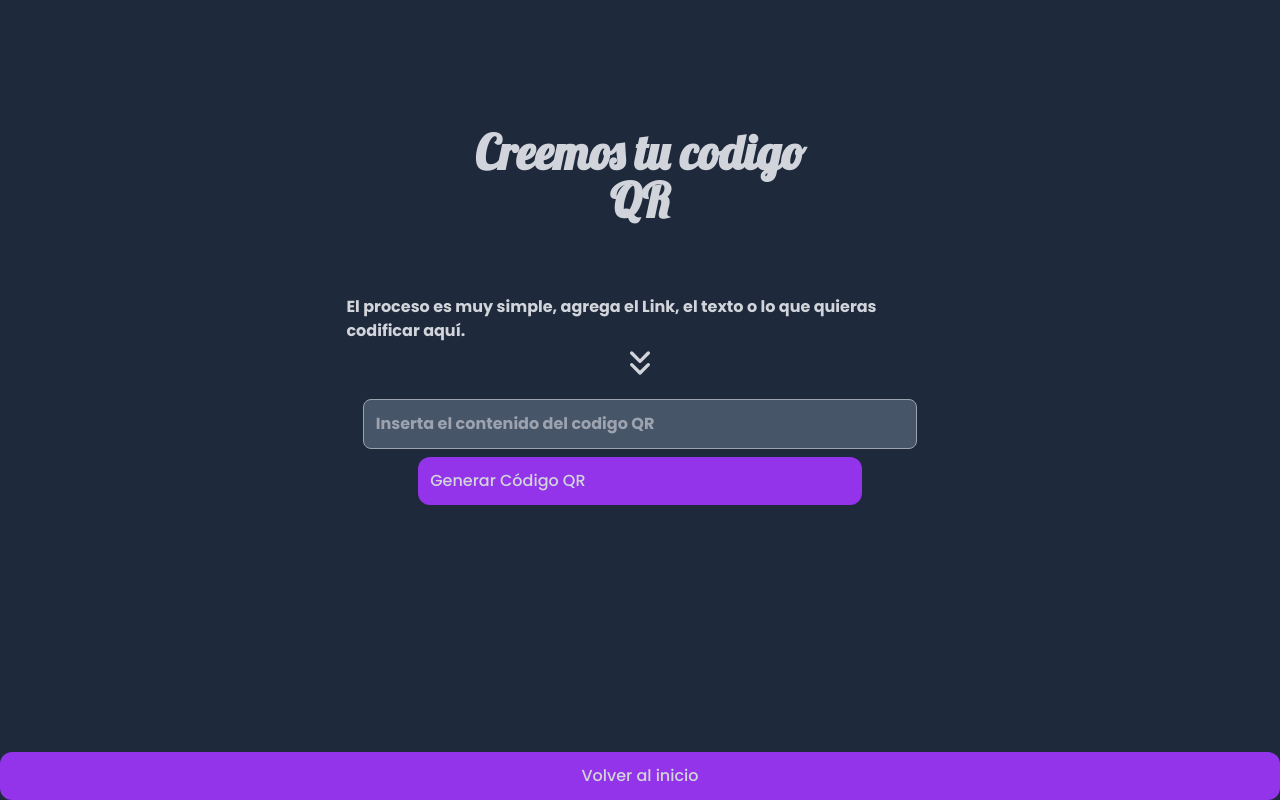
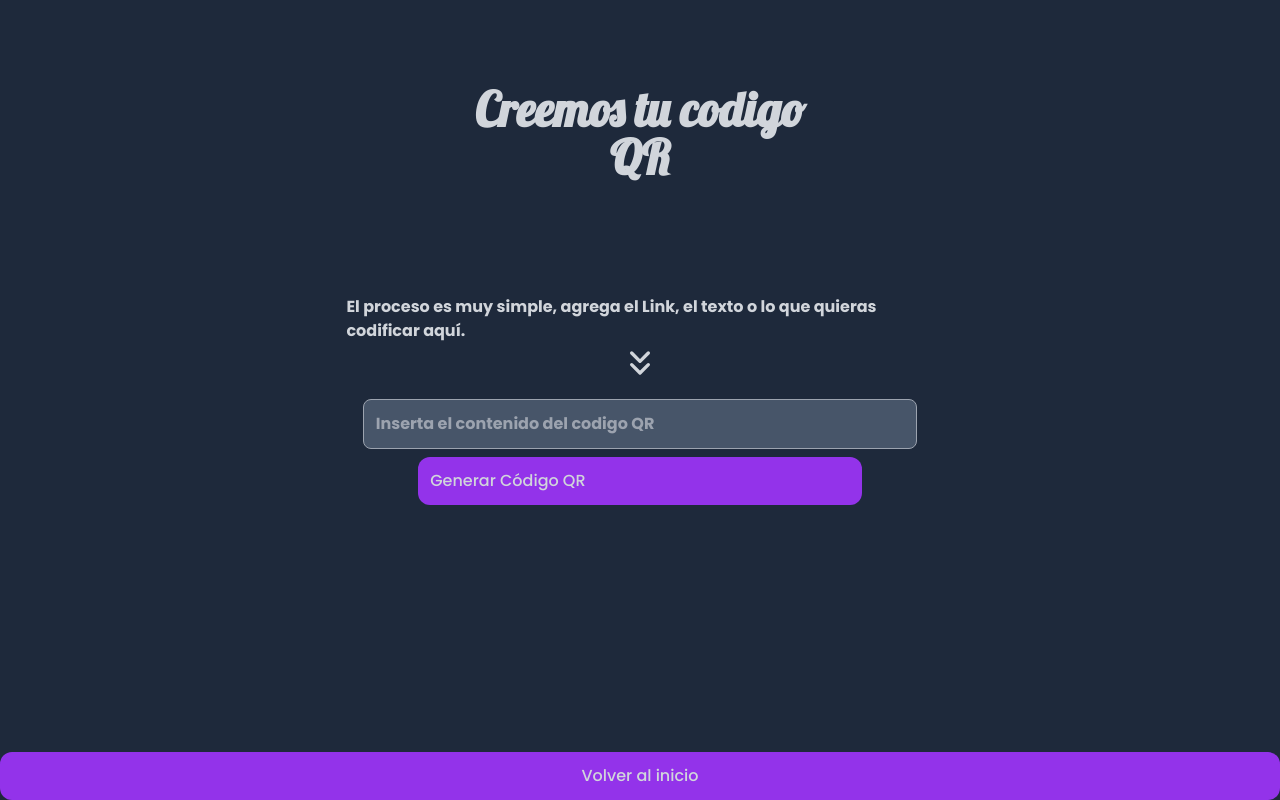
Before and after one commit to GuidoRann/QrGenerator, a React (Vite) app: page /creator in a window 1280 px wide. Built offline with nearby package versions, Linux system fonts and the light colour scheme.

Commit message:
fix: fix deploy error

```diff
--- a/src/pages/OurCreator.tsx
+++ b/src/pages/OurCreator.tsx
@@ -33,8 +33,8 @@ export default function OurCreator() {
       { qrImageUrl && <Modal isOpen={isModalOpen} onClose={handleCloseModal} qrImageUrl={qrImageUrl} /> }
 
         {/* Titulo de la página */}
-      <div className="h-1/3 flex justify-center">
-        <h1 className="font-Lobster text-5xl font-black w-[85%] pt-32 text-center">Creemos tu codigo QR</h1>
+      <div className="h-1/3 flex flex-col justify-center items-center">
+        <h1 className="font-Lobster text-5xl font-black w-[85%] text-center">Creemos tu codigo QR</h1>
       </div>
 
         {/* Cuerpo de la página */}
```
